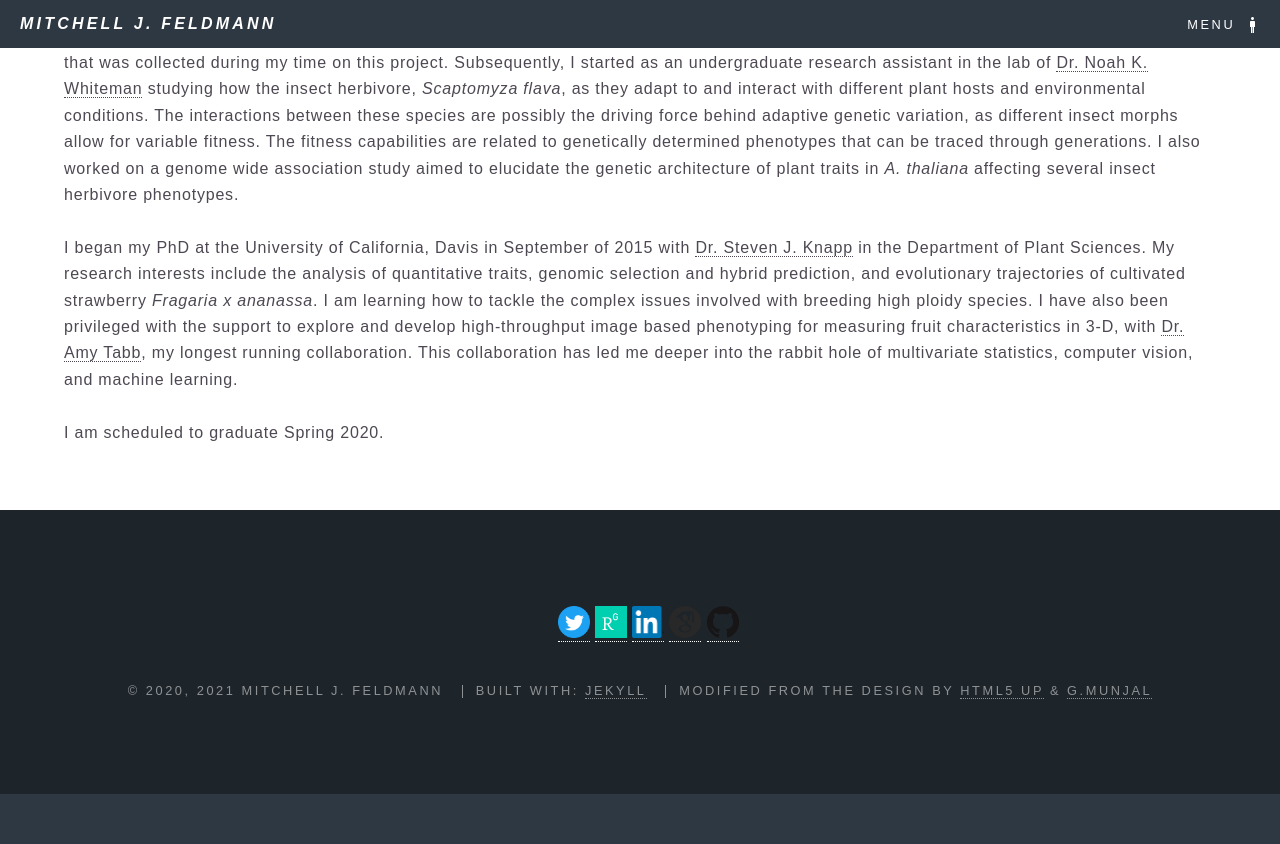
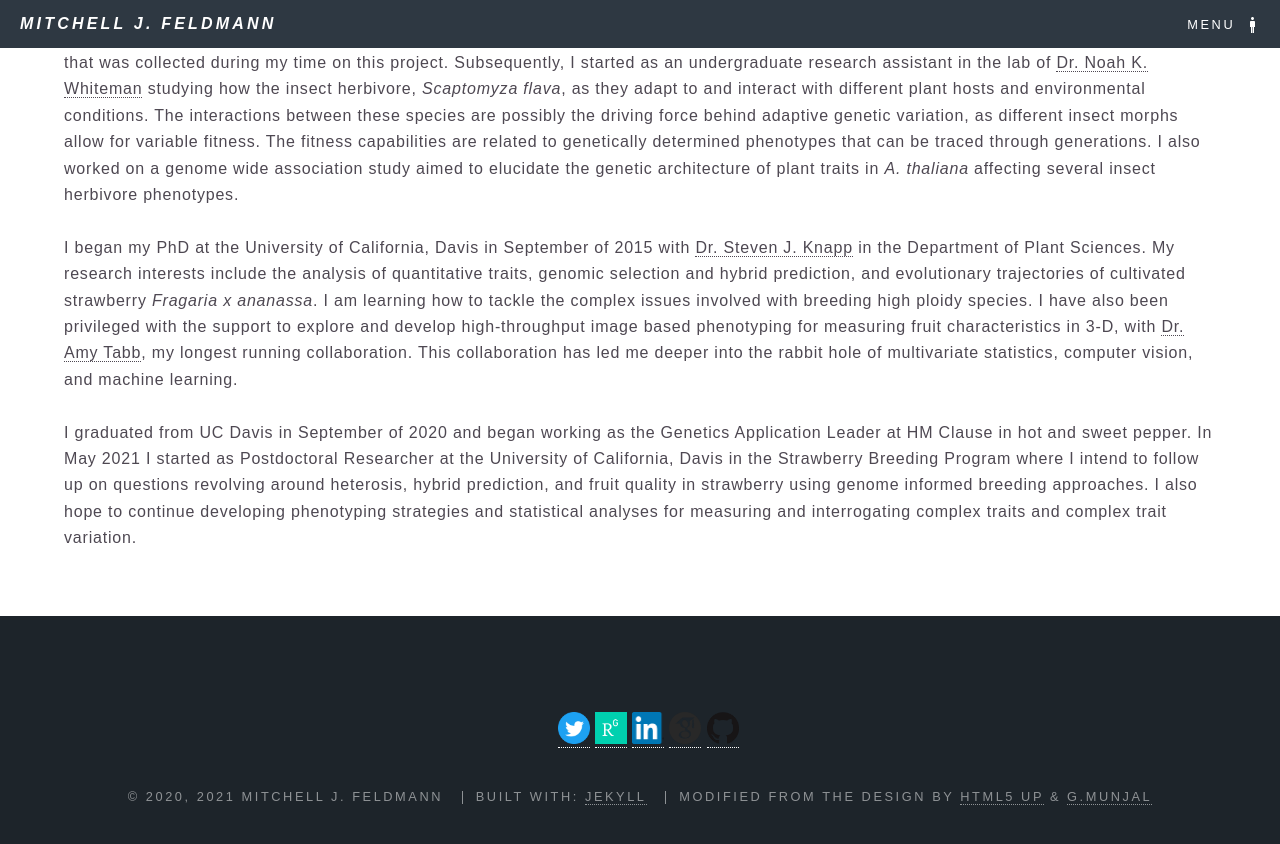
Before and after one commit to mjfeldmann/mjfeldmann.github.io, a Jekyll site: the page built from about/index.html, in a window 1280 px wide and 900 px high, scrolled down 1285 px. Shown: the top 844 px of the window. Built offline with Jekyll 4.4.1, drawn with Linux system fonts in a browser that asks for light colours; nearby versions of some CDN libraries; before the commit the page ends 2079 px from its top, so only the background shows below that.

Commit message:
new home2

```diff
--- a/about/index.html
+++ b/about/index.html
@@ -25,4 +25,7 @@ I am learning how to tackle the complex issues involved with breeding high ploid
 I have also been privileged with the support to explore and develop high-throughput image based phenotyping for measuring fruit characteristics in 3-D, with <a href="https://amytabb.com/">Dr. Amy Tabb</a>, my longest running collaboration.
 This collaboration has led me deeper into the rabbit hole of multivariate statistics, computer vision, and machine learning.<br><br>
 
-I am scheduled to graduate Spring 2020.
+I graduated from UC Davis in September of 2020 and began working as the Genetics Application Leader at HM Clause in hot and sweet pepper.
+
+In May 2021 I started as Postdoctoral Researcher at the University of California, Davis in the Strawberry Breeding Program where I intend to follow up on questions revolving around heterosis, hybrid prediction, and fruit quality in strawberry using genome informed breeding approaches.
+I also hope to continue developing phenotyping strategies and statistical analyses for measuring and interrogating complex traits and complex trait variation.
```
